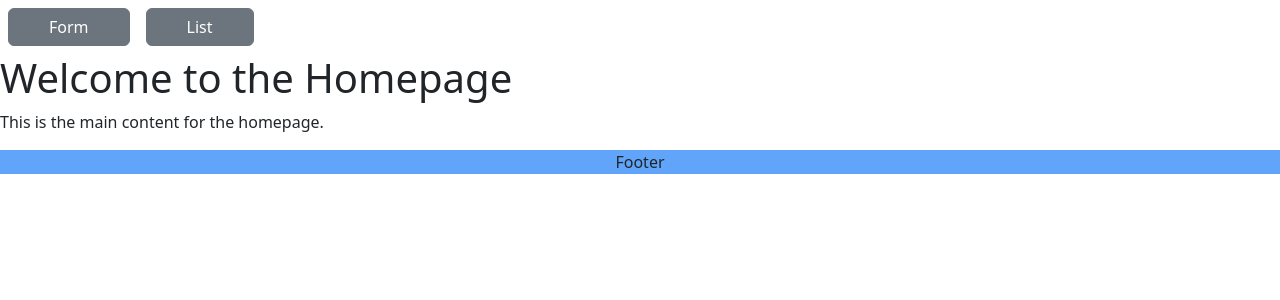
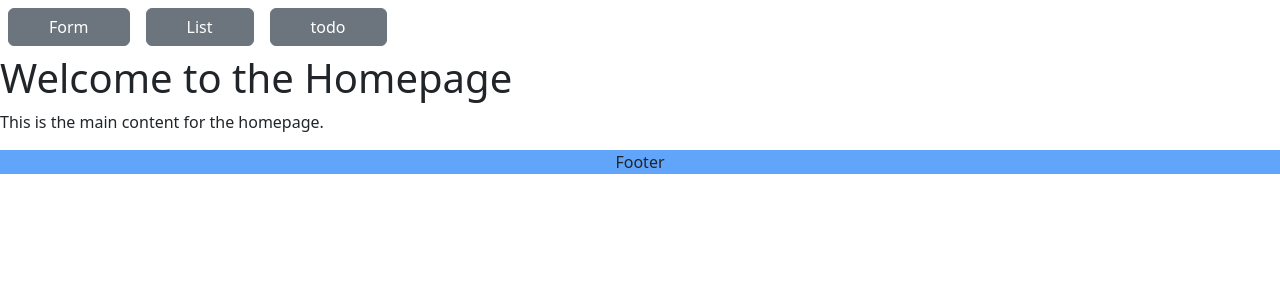
Before and after one commit to Sumangotame/Reactpractice, a React (Vite) app: page / in a window 1280 px wide. Shown: the top 300 px of the page. Built offline with nearby package versions, Linux system fonts and the light colour scheme.

Commit message:
added todo in navbar

```diff
--- a/src/components/Header.jsx
+++ b/src/components/Header.jsx
@@ -4,7 +4,9 @@ import { Link } from 'react-router-dom'
 function Header() {
     return (
         <><Link to="root" className=" m-2 px-10 btn btn-secondary">Form</Link >
-            <Link to="home" className="btn btn-secondary m-2 px-10">List</Link></>
+            <Link to="home" className="btn btn-secondary m-2 px-10">List</Link>
+            <Link to="todo" className="btn btn-secondary m-2 px-10">todo</Link></>
+
     )
 }
 
--- a/src/main.jsx
+++ b/src/main.jsx
@@ -1,6 +1,5 @@
 import React from 'react'
 import ReactDOM from 'react-dom/client'
-import App from './App.jsx'
 import 'bootstrap/dist/css/bootstrap.css'
 import { createBrowserRouter, RouterProvider } from 'react-router-dom'
 import Layout from './components/layouts/Layout.jsx'
@@ -12,7 +11,6 @@ import '@fontsource/roboto/400.css';
 import { Store } from './components/redux/Store.js'
 import { Provider } from 'react-redux'
 import AddTodo from './components/AddTodo.jsx'
-
 
 
 
```
